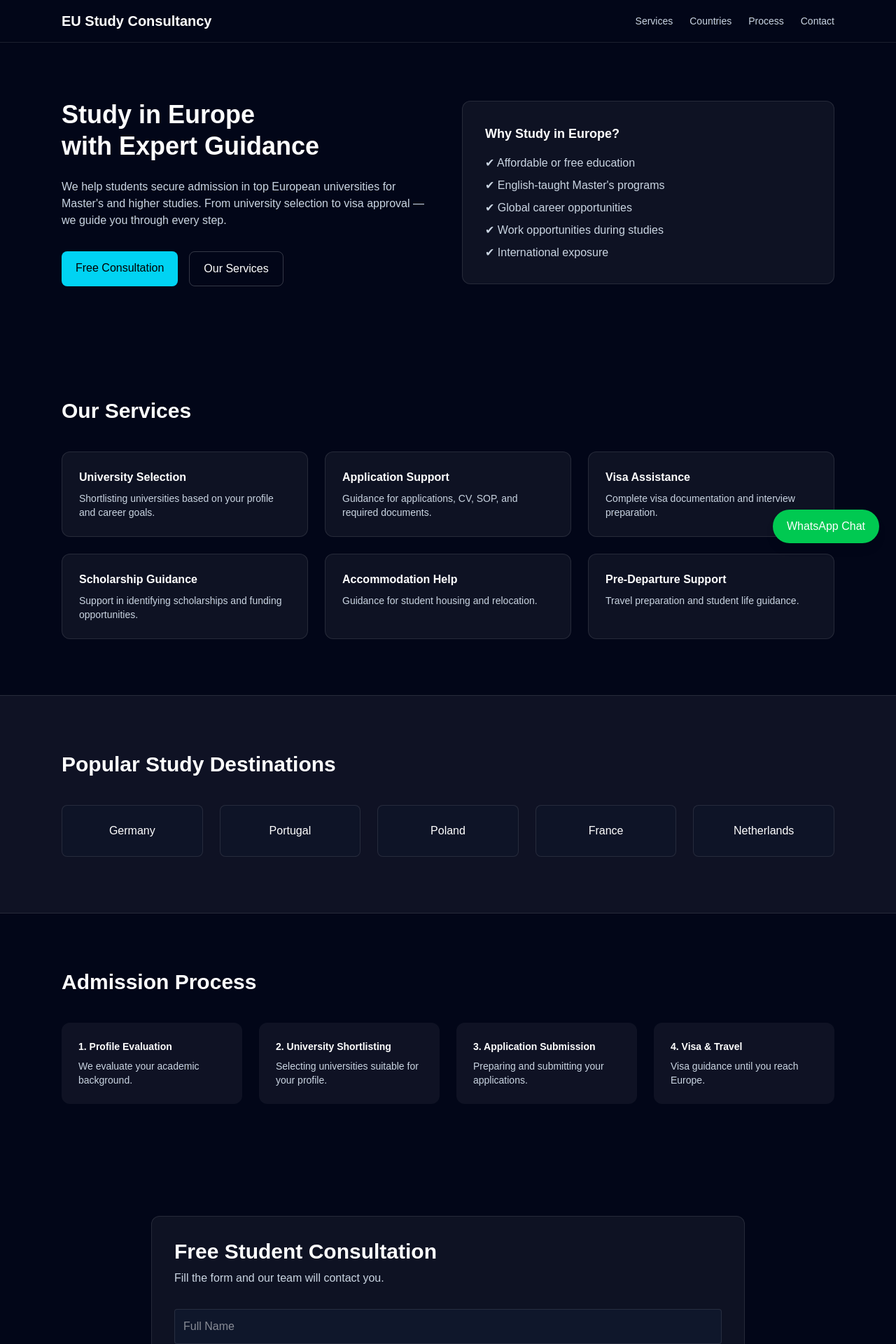
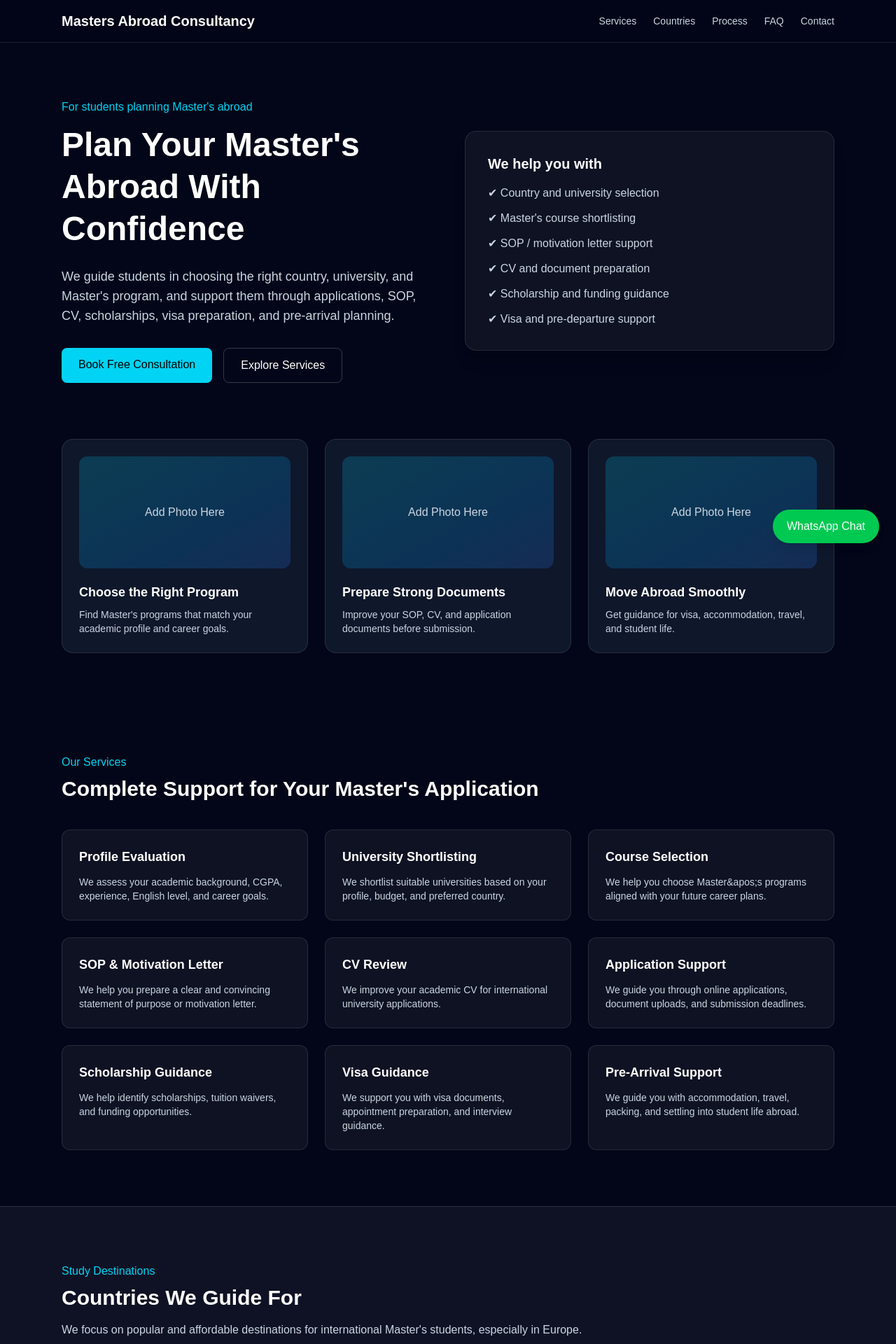
Before and after one commit to pjsr39/student-consultancy, a Next.js app: page / in a window 1280 px wide. Shown: the top 1920 px of the page at 70% size. Built offline with nearby package versions, Linux system fonts and the light colour scheme.

Commit message:
Update page.tsx

```diff
--- a/app/page.tsx
+++ b/app/page.tsx
@@ -5,122 +5,176 @@ export default function Page() {
     <main className="min-h-screen bg-slate-950 text-white">
 
       {/* HEADER */}
-      <header className="border-b border-white/10 bg-slate-950">
+      <header className="sticky top-0 z-40 border-b border-white/10 bg-slate-950/90 backdrop-blur">
         <div className="max-w-6xl mx-auto px-6 py-4 flex justify-between items-center">
-          <h1 className="text-xl font-semibold">EU Study Consultancy</h1>
+          <h1 className="text-xl font-semibold">Masters Abroad Consultancy</h1>
+
           <nav className="hidden md:flex gap-6 text-sm text-slate-300">
-            <a href="#services">Services</a>
-            <a href="#countries">Countries</a>
-            <a href="#process">Process</a>
-            <a href="#contact">Contact</a>
+            <a href="#services" className="hover:text-cyan-400">Services</a>
+            <a href="#countries" className="hover:text-cyan-400">Countries</a>
+            <a href="#process" className="hover:text-cyan-400">Process</a>
+            <a href="#faq" className="hover:text-cyan-400">FAQ</a>
+            <a href="#contact" className="hover:text-cyan-400">Contact</a>
           </nav>
         </div>
       </header>
 
       {/* HERO */}
-      <section className="max-w-6xl mx-auto px-6 py-20 grid md:grid-cols-2 gap-10 items-center">
+      <section className="max-w-6xl mx-auto px-6 py-20 grid md:grid-cols-2 gap-12 items-center">
         <div>
-          <h2 className="text-4xl font-bold leading-tight">
-            Study in Europe
-            <br />
-            with Expert Guidance
+          <p className="text-cyan-400 font-medium mb-3">
+            For students planning Master&apos;s abroad
+          </p>
+
+          <h2 className="text-4xl md:text-5xl font-bold leading-tight">
+            Plan Your Master&apos;s Abroad With Confidence
           </h2>
 
-          <p className="mt-6 text-slate-300">
-            We help students secure admission in top European universities
-            for Master's and higher studies. From university selection
-            to visa approval — we guide you through every step.
+          <p className="mt-6 text-slate-300 text-lg">
+            We guide students in choosing the right country, university,
+            and Master&apos;s program, and support them through applications,
+            SOP, CV, scholarships, visa preparation, and pre-arrival planning.
           </p>
 
-          <div className="mt-8 flex gap-4">
+          <div className="mt-8 flex flex-wrap gap-4">
             <a
               href="#contact"
-              className="bg-cyan-400 text-black px-5 py-3 rounded-lg font-medium"
+              className="bg-cyan-400 hover:bg-cyan-300 text-black px-6 py-3 rounded-lg font-medium"
             >
-              Free Consultation
+              Book Free Consultation
             </a>
 
             <a
               href="#services"
-              className="border border-white/20 px-5 py-3 rounded-lg"
+              className="border border-white/20 hover:border-cyan-400 px-6 py-3 rounded-lg"
             >
-              Our Services
+              Explore Services
             </a>
           </div>
         </div>
 
-        <div className="bg-white/5 border border-white/10 rounded-xl p-8">
-          <h3 className="text-lg font-semibold mb-4">Why Study in Europe?</h3>
+        <div className="bg-white/5 border border-white/10 rounded-2xl p-8 shadow-xl">
+          <h3 className="text-xl font-semibold mb-4">
+            We help you with
+          </h3>
 
-          <ul className="space-y-2 text-slate-300">
-            <li>✔ Affordable or free education</li>
-            <li>✔ English-taught Master's programs</li>
-            <li>✔ Global career opportunities</li>
-            <li>✔ Work opportunities during studies</li>
-            <li>✔ International exposure</li>
+          <ul className="space-y-3 text-slate-300">
+            <li>✔ Country and university selection</li>
+            <li>✔ Master&apos;s course shortlisting</li>
+            <li>✔ SOP / motivation letter support</li>
+            <li>✔ CV and document preparation</li>
+            <li>✔ Scholarship and funding guidance</li>
+            <li>✔ Visa and pre-departure support</li>
           </ul>
         </div>
       </section>
 
+      {/* IMAGE STRIP */}
+      <section className="max-w-6xl mx-auto px-6 pb-16">
+        <div className="grid md:grid-cols-3 gap-6">
+          {[
+            {
+              title: "Choose the Right Program",
+              text: "Find Master&apos;s programs that match your academic profile and career goals."
+            },
+            {
+              title: "Prepare Strong Documents",
+              text: "Improve your SOP, CV, and application documents before submission."
+            },
+            {
+              title: "Move Abroad Smoothly",
+              text: "Get guidance for visa, accommodation, travel, and student life."
+            }
+          ].map((item) => (
+            <div
+              key={item.title}
+              className="bg-slate-900 border border-white/10 rounded-2xl p-6"
+            >
+              <div className="h-40 bg-gradient-to-br from-cyan-400/20 to-blue-500/20 rounded-xl mb-5 flex items-center justify-center text-slate-300">
+                Add Photo Here
+              </div>
+              <h3 className="text-lg font-semibold">{item.title}</h3>
+              <p
+                className="mt-2 text-sm text-slate-300"
+                dangerouslySetInnerHTML={{ __html: item.text }}
+              />
+            </div>
+          ))}
+        </div>
+      </section>
 
       {/* SERVICES */}
       <section id="services" className="max-w-6xl mx-auto px-6 py-20">
-
-        <h2 className="text-3xl font-semibold mb-10">Our Services</h2>
+        <p className="text-cyan-400 font-medium mb-2">Our Services</p>
+        <h2 className="text-3xl font-semibold mb-10">
+          Complete Support for Your Master&apos;s Application
+        </h2>
 
         <div className="grid md:grid-cols-3 gap-6">
-
           {[
             {
-              title: "University Selection",
-              text: "Shortlisting universities based on your profile and career goals."
+              title: "Profile Evaluation",
+              text: "We assess your academic background, CGPA, experience, English level, and career goals."
+            },
+            {
+              title: "University Shortlisting",
+              text: "We shortlist suitable universities based on your profile, budget, and preferred country."
+            },
+            {
+              title: "Course Selection",
+              text: "We help you choose Master&apos;s programs aligned with your future career plans."
+            },
+            {
+              title: "SOP & Motivation Letter",
+              text: "We help you prepare a clear and convincing statement of purpose or motivation letter."
+            },
+            {
+              title: "CV Review",
+              text: "We improve your academic CV for international university applications."
             },
             {
               title: "Application Support",
-              text: "Guidance for applications, CV, SOP, and required documents."
-            },
-            {
-              title: "Visa Assistance",
-              text: "Complete visa documentation and interview preparation."
+              text: "We guide you through online applications, document uploads, and submission deadlines."
             },
             {
               title: "Scholarship Guidance",
-              text: "Support in identifying scholarships and funding opportunities."
+              text: "We help identify scholarships, tuition waivers, and funding opportunities."
             },
             {
-              title: "Accommodation Help",
-              text: "Guidance for student housing and relocation."
+              title: "Visa Guidance",
+              text: "We support you with visa documents, appointment preparation, and interview guidance."
             },
             {
-              title: "Pre-Departure Support",
-              text: "Travel preparation and student life guidance."
+              title: "Pre-Arrival Support",
+              text: "We guide you with accommodation, travel, packing, and settling into student life abroad."
             }
           ].map((service) => (
             <div
               key={service.title}
-              className="border border-white/10 bg-white/5 p-6 rounded-xl"
+              className="border border-white/10 bg-white/5 hover:bg-white/10 transition p-6 rounded-xl"
             >
-              <h3 className="font-semibold">{service.title}</h3>
-              <p className="mt-2 text-sm text-slate-300">{service.text}</p>
+              <h3 className="font-semibold text-lg">{service.title}</h3>
+              <p className="mt-3 text-sm text-slate-300">{service.text}</p>
             </div>
           ))}
-
         </div>
-
       </section>
-
 
       {/* COUNTRIES */}
       <section id="countries" className="bg-white/5 border-y border-white/10">
+        <div className="max-w-6xl mx-auto px-6 py-20">
+          <p className="text-cyan-400 font-medium mb-2">Study Destinations</p>
 
-        <div className="max-w-6xl mx-auto px-6 py-20">
-
-          <h2 className="text-3xl font-semibold mb-10">
-            Popular Study Destinations
+          <h2 className="text-3xl font-semibold mb-4">
+            Countries We Guide For
           </h2>
 
+          <p className="text-slate-300 mb-10 max-w-3xl">
+            We focus on popular and affordable destinations for international
+            Master&apos;s students, especially in Europe.
+          </p>
+
           <div className="grid md:grid-cols-5 gap-6 text-center">
-
             {[
               "Germany",
               "Portugal",
@@ -130,76 +184,149 @@ export default function Page() {
             ].map((country) => (
               <div
                 key={country}
-                className="border border-white/10 bg-slate-900/50 p-6 rounded-lg"
+                className="border border-white/10 bg-slate-900/70 p-6 rounded-xl font-medium hover:border-cyan-400 transition"
               >
                 {country}
               </div>
             ))}
-
           </div>
-
         </div>
-
       </section>
-
 
       {/* PROCESS */}
       <section id="process" className="max-w-6xl mx-auto px-6 py-20">
+        <p className="text-cyan-400 font-medium mb-2">Step-by-Step Process</p>
 
         <h2 className="text-3xl font-semibold mb-10">
-          Admission Process
+          From Planning to Arrival
         </h2>
 
         <div className="grid md:grid-cols-4 gap-6 text-sm">
+          {[
+            {
+              step: "1",
+              title: "Profile Evaluation",
+              text: "We understand your academic background, interests, budget, and goals."
+            },
+            {
+              step: "2",
+              title: "Shortlisting",
+              text: "We shortlist countries, universities, and Master&apos;s programs."
+            },
+            {
+              step: "3",
+              title: "Documents & Application",
+              text: "We help prepare SOP, CV, documents, and application submissions."
+            },
+            {
+              step: "4",
+              title: "Visa & Travel",
+              text: "We guide you through visa preparation and pre-arrival steps."
+            }
+          ].map((item) => (
+            <div key={item.step} className="bg-white/5 border border-white/10 p-6 rounded-xl">
+              <div className="w-10 h-10 rounded-full bg-cyan-400 text-black flex items-center justify-center font-bold mb-4">
+                {item.step}
+              </div>
+              <h3 className="font-semibold text-lg">{item.title}</h3>
+              <p
+                className="mt-2 text-slate-300"
+                dangerouslySetInnerHTML={{ __html: item.text }}
+              />
+            </div>
+          ))}
+        </div>
+      </section>
 
-          <div className="bg-white/5 p-6 rounded-xl">
-            <h3 className="font-semibold">1. Profile Evaluation</h3>
-            <p className="mt-2 text-slate-300">
-              We evaluate your academic background.
-            </p>
+      {/* WHY CHOOSE US */}
+      <section className="max-w-6xl mx-auto px-6 py-20">
+        <div className="grid md:grid-cols-2 gap-10 items-center">
+          <div className="bg-gradient-to-br from-cyan-400/20 to-blue-500/20 rounded-2xl h-80 flex items-center justify-center text-slate-300 border border-white/10">
+            Add Student / University Photo Here
           </div>
 
-          <div className="bg-white/5 p-6 rounded-xl">
-            <h3 className="font-semibold">2. University Shortlisting</h3>
-            <p className="mt-2 text-slate-300">
-              Selecting universities suitable for your profile.
+          <div>
+            <p className="text-cyan-400 font-medium mb-2">Why Choose Us?</p>
+            <h2 className="text-3xl font-semibold mb-6">
+              Practical Guidance for Serious Master&apos;s Applicants
+            </h2>
+
+            <p className="text-slate-300 mb-6">
+              Applying for a Master&apos;s abroad can be confusing because every
+              country, university, and program has different requirements. We
+              simplify the process and help you avoid common mistakes.
             </p>
+
+            <ul className="space-y-3 text-slate-300">
+              <li>✔ Personalized guidance, not generic advice</li>
+              <li>✔ Focus on suitable and realistic university options</li>
+              <li>✔ Support for documents and application strategy</li>
+              <li>✔ Guidance from planning stage to arrival abroad</li>
+            </ul>
           </div>
-
-          <div className="bg-white/5 p-6 rounded-xl">
-            <h3 className="font-semibold">3. Application Submission</h3>
-            <p className="mt-2 text-slate-300">
-              Preparing and submitting your applications.
-            </p>
-          </div>
-
-          <div className="bg-white/5 p-6 rounded-xl">
-            <h3 className="font-semibold">4. Visa & Travel</h3>
-            <p className="mt-2 text-slate-300">
-              Visa guidance until you reach Europe.
-            </p>
-          </div>
-
         </div>
-
       </section>
 
+      {/* FAQ */}
+      <section id="faq" className="bg-white/5 border-y border-white/10">
+        <div className="max-w-4xl mx-auto px-6 py-20">
+          <p className="text-cyan-400 font-medium mb-2">FAQ</p>
+
+          <h2 className="text-3xl font-semibold mb-10">
+            Common Questions
+          </h2>
+
+          <div className="space-y-5">
+            {[
+              {
+                q: "Can I apply for a Master&apos;s abroad with a low CGPA?",
+                a: "Yes, in many cases. The right country and university depend on your full profile, including grades, experience, English level, projects, and motivation."
+              },
+              {
+                q: "Do I need IELTS for every country?",
+                a: "Not always. Some universities accept alternative English proof, previous English-medium education, or other tests."
+              },
+              {
+                q: "Can you help with scholarships?",
+                a: "Yes. We guide students in identifying suitable scholarships and funding options based on their profile and destination."
+              },
+              {
+                q: "When should I start preparing?",
+                a: "Ideally, students should start 8 to 12 months before the intended intake."
+              }
+            ].map((faq) => (
+              <div key={faq.q} className="bg-slate-900/70 border border-white/10 rounded-xl p-6">
+                <h3
+                  className="font-semibold"
+                  dangerouslySetInnerHTML={{ __html: faq.q }}
+                />
+                <p
+                  className="mt-2 text-slate-300 text-sm"
+                  dangerouslySetInnerHTML={{ __html: faq.a }}
+                />
+              </div>
+            ))}
+          </div>
+        </div>
+      </section>
 
       {/* CONTACT FORM */}
       <section id="contact" className="max-w-4xl mx-auto px-6 py-20">
+        <div className="border border-white/10 bg-white/5 rounded-2xl p-8">
+          <p className="text-cyan-400 font-medium mb-2">Get Started</p>
 
-        <div className="border border-white/10 bg-white/5 rounded-xl p-8">
+          <h2 className="text-3xl font-semibold">
+            Book a Free Student Consultation
+          </h2>
 
-          <h2 className="text-3xl font-semibold">Free Student Consultation</h2>
-
-          <p className="mt-2 text-slate-300">
-            Fill the form and our team will contact you.
+          <p className="mt-3 text-slate-300">
+            Fill the form and we will contact you to discuss your Master&apos;s
+            abroad plan.
           </p>
 
           <form
             className="mt-8 grid gap-4"
             onSubmit={async (e) => {
-
               e.preventDefault()
 
               const formData = new FormData(e.target as HTMLFormElement)
@@ -207,6 +334,7 @@ export default function Page() {
               const data = {
                 name: formData.get("name"),
                 email: formData.get("email"),
+                phone: formData.get("phone"),
                 country: formData.get("country"),
                 course: formData.get("course"),
               }
@@ -222,49 +350,50 @@ export default function Page() {
               alert("Your enquiry has been submitted!")
             }}
           >
-
             <input
               name="name"
               placeholder="Full Name"
+              required
               className="p-3 rounded bg-slate-900 border border-white/10"
             />
 
             <input
               name="email"
+              type="email"
               placeholder="Email"
+              required
+              className="p-3 rounded bg-slate-900 border border-white/10"
+            />
+
+            <input
+              name="phone"
+              placeholder="WhatsApp / Phone Number"
               className="p-3 rounded bg-slate-900 border border-white/10"
             />
 
             <input
               name="country"
-              placeholder="Country"
+              placeholder="Preferred Country"
               className="p-3 rounded bg-slate-900 border border-white/10"
             />
 
             <input
               name="course"
-              placeholder="Desired Course"
+              placeholder="Desired Master&apos;s Course"
               className="p-3 rounded bg-slate-900 border border-white/10"
             />
 
-            <button
-              className="bg-cyan-400 text-black py-3 rounded font-medium"
-            >
-              Submit
+            <button className="bg-cyan-400 hover:bg-cyan-300 text-black py-3 rounded font-medium">
+              Submit Enquiry
             </button>
-
           </form>
-
         </div>
-
       </section>
-
 
       {/* FOOTER */}
       <footer className="border-t border-white/10 py-6 text-center text-sm text-slate-400">
-        © 2026 EU Study Consultancy
+        © 2026 Masters Abroad Consultancy. All rights reserved.
       </footer>
-
 
       {/* WHATSAPP FLOATING BUTTON */}
       <a
```
